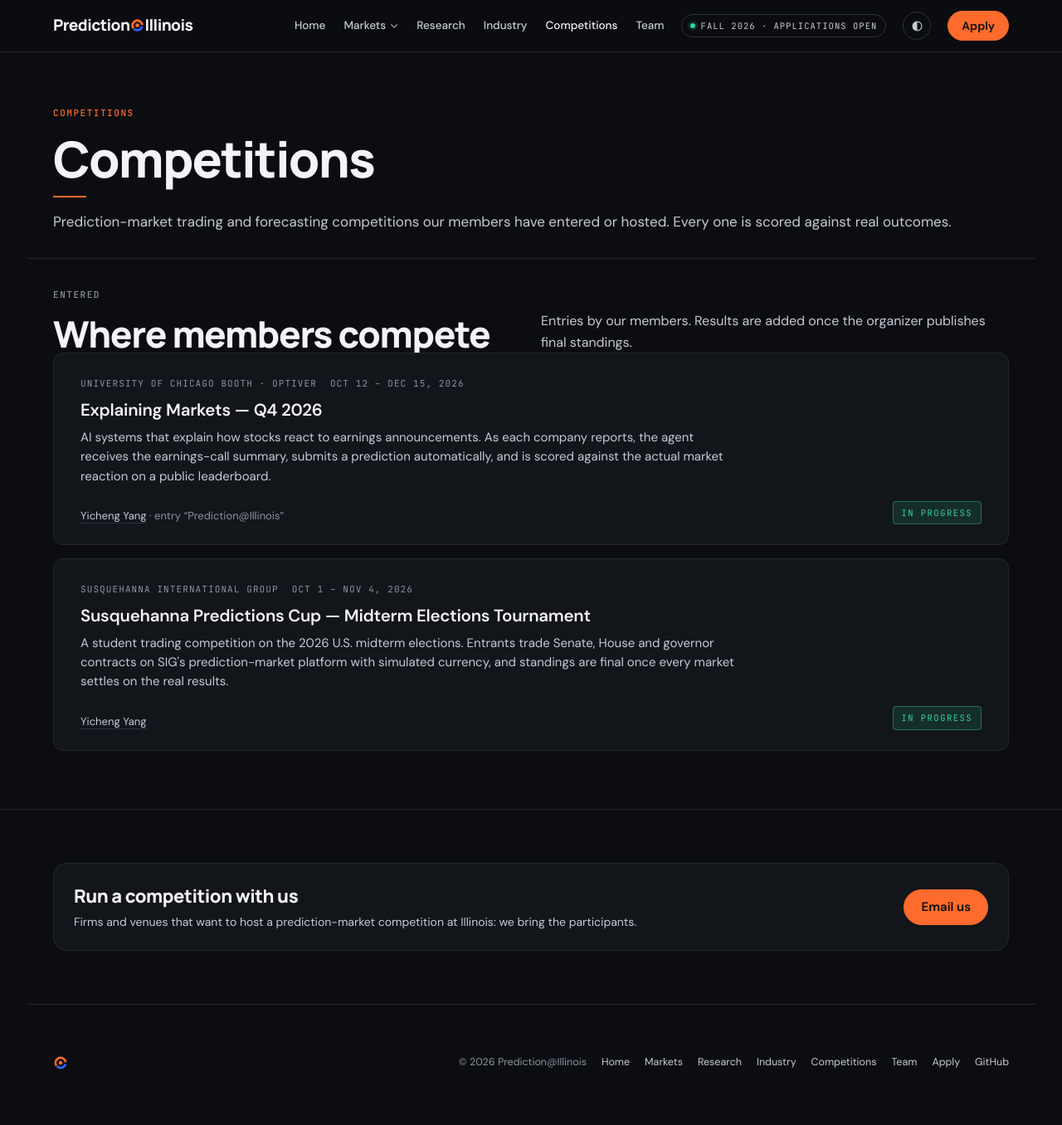
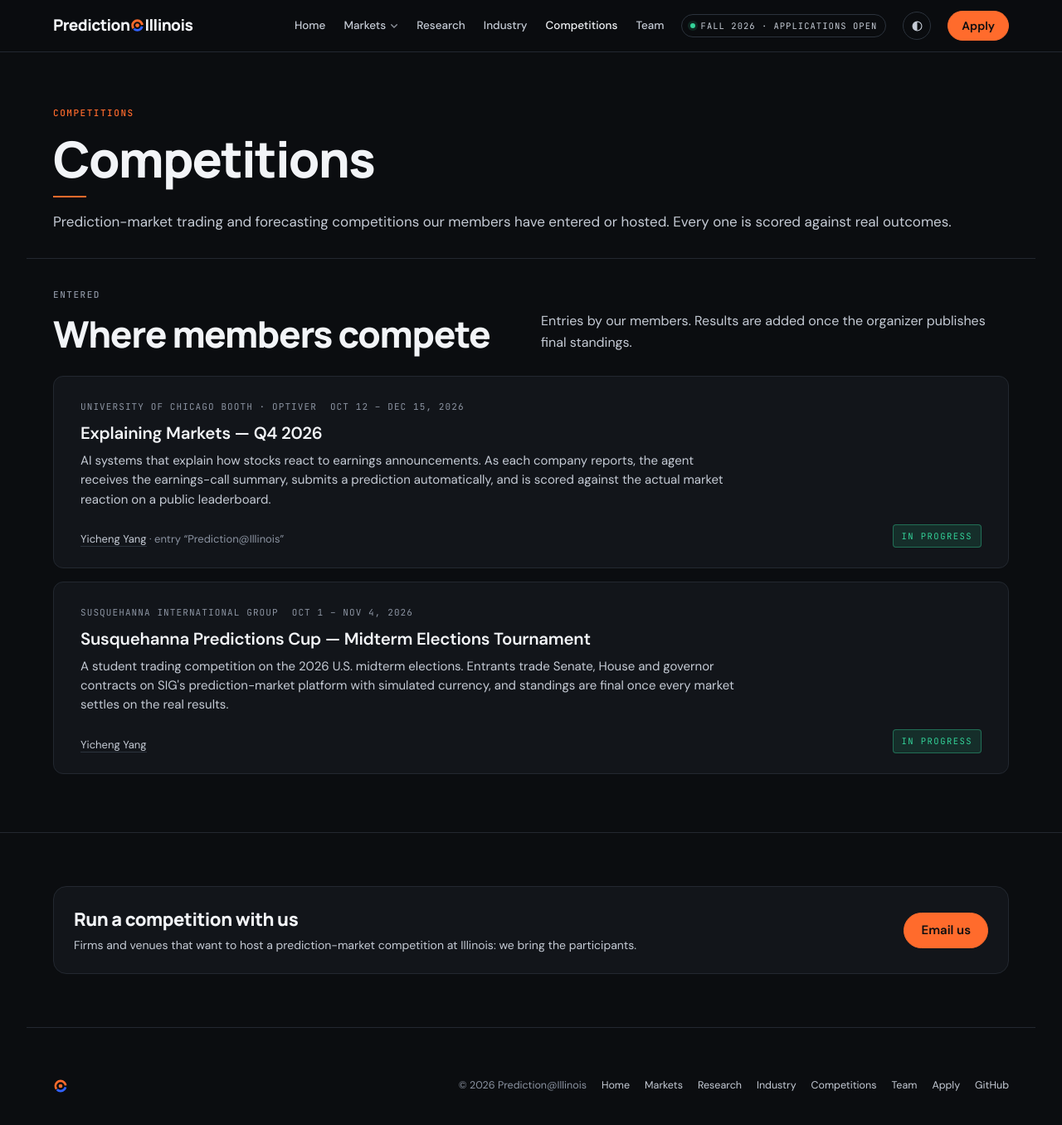
Before and after one commit to Prediction-Illinois/prediction-illinois.github.io, a Jekyll site: the page built from competitions/index.html, in a window 1280 px wide and 1370 px high. Shown: the top 1356 px of the window at 83% size. Built offline with Jekyll 4.4.1, drawn with Linux system fonts in a browser that asks for light colours.

Commit message:
Space card lists below section headings

```diff
--- a/assets/css/site.css
+++ b/assets/css/site.css
@@ -264,6 +264,7 @@
 .apply-card .btn{align-self:flex-start;margin-top:6px}
 
 /* ---- competitions ---- */
+.sec-head + .works{margin-top:28px}
 .work.comp h2{padding-right:0}
 .work.comp .meta{display:flex;flex-wrap:wrap;gap:6px 16px;font-family:var(--mono);font-size:11px;letter-spacing:.1em;text-transform:uppercase;color:var(--muted);margin-bottom:10px}
 .work .badge.live{color:var(--yes);background:var(--yes-soft);border-color:color-mix(in srgb,var(--yes) 40%,transparent)}
```
